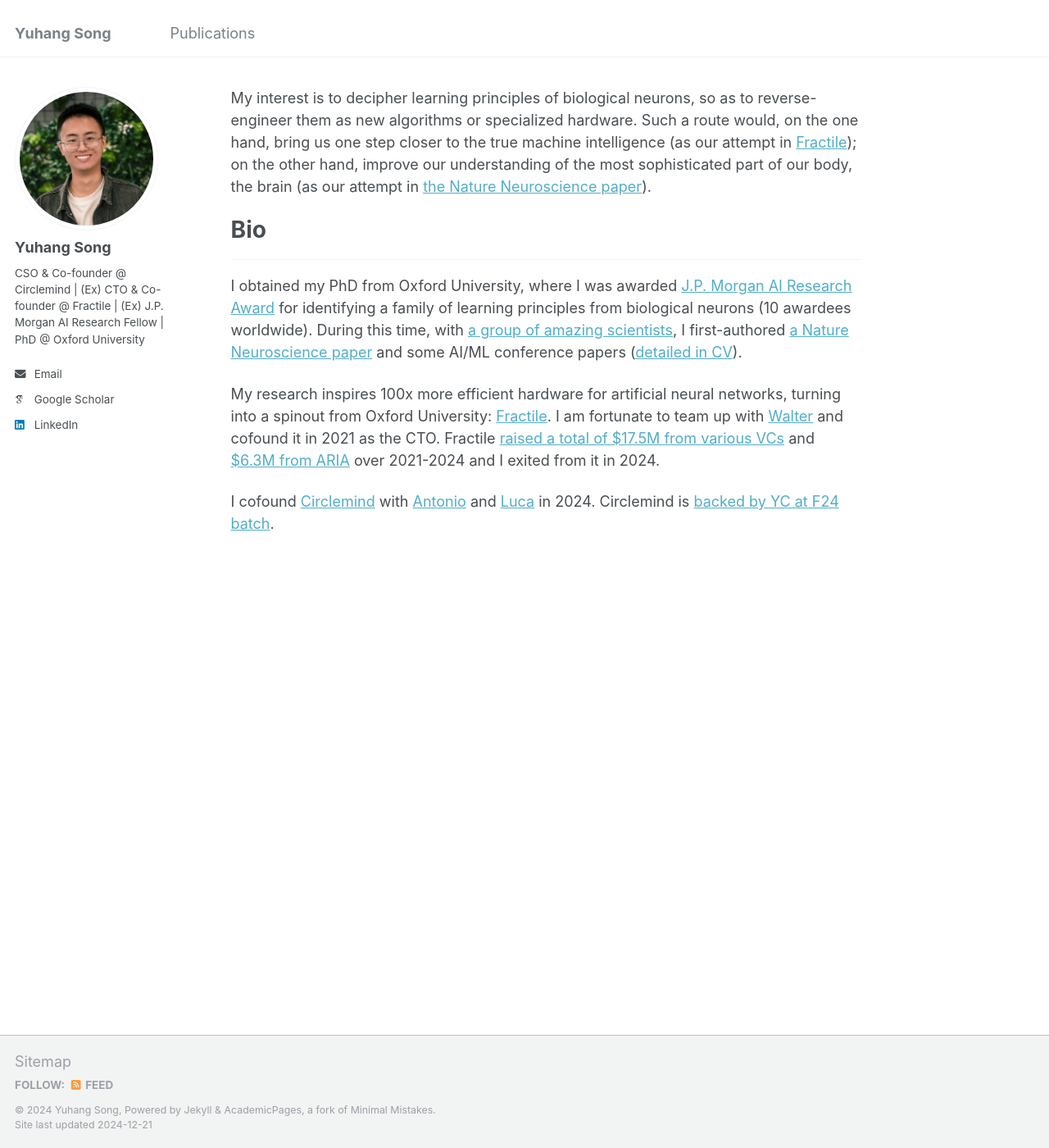
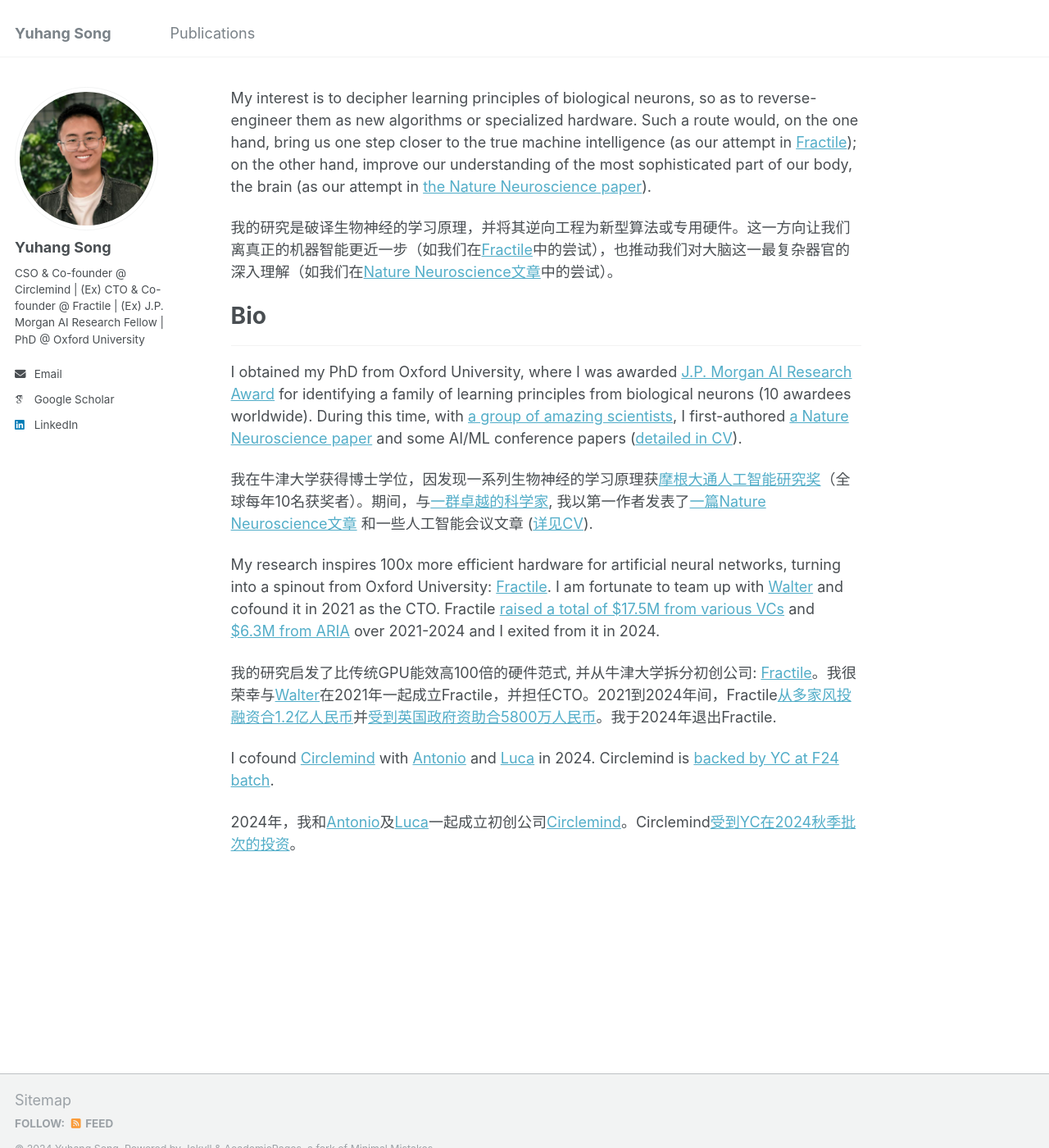
Before and after one commit to YuhangSong/YuhangSong.github.io, a Jekyll site: the page built from _pages/about.md, in a window 1280 px wide and 1400 px high. Shown: the whole window at 82% size. Built offline with Jekyll 4.4.1, drawn with Linux system fonts in a browser that asks for light colours; some web fonts are replaced.

Commit message:
update about.md

```diff
--- a/_pages/about.md
+++ b/_pages/about.md
@@ -10,6 +10,8 @@
 My interest is to decipher learning principles of biological neurons, so as to reverse-engineer them as new algorithms or specialized hardware. Such a route would, on the one hand, bring us one step closer to the true machine intelligence (as our attempt in [Fractile](https://www.fractile.ai/)); on the other hand, improve our understanding of the most sophisticated part of our body, the brain (as our attempt in [the Nature Neuroscience paper](https://www.nature.com/articles/s41593-023-01514-1)).
 <!-- , so that diseases related to learning, and broadly, to neural systems, can be better understood and treated -->
 
+我的研究是破译生物神经的学习原理，并将其逆向工程为新型算法或专用硬件。这一方向让我们离真正的机器智能更近一步（如我们在[Fractile](https://www.fractile.ai/)中的尝试），也推动我们对大脑这一最复杂器官的深入理解（如我们在[Nature Neuroscience文章](https://www.nature.com/articles/s41593-023-01514-1)中的尝试）。
+
 Bio
 ======
 ------
@@ -17,6 +19,12 @@
 <!-- in Computer Science & Neuroscience -->
 I obtained my PhD from Oxford University, where I was awarded [J.P. Morgan AI Research Award](https://www.jpmorgan.com/technology/artificial-intelligence/research-awards) for identifying a family of learning principles from biological neurons (10 awardees worldwide). During this time, with [a group of amazing scientists](https://www.mrcbndu.ox.ac.uk/groups/bogacz-group), I first-authored [a Nature Neuroscience paper](https://www.nature.com/articles/s41593-023-01514-1) and some AI/ML conference papers ([detailed in CV](http://yuhangsong.github.io/files/Curriculum_Vitae.pdf)).
 
+我在牛津大学获得博士学位，因发现一系列生物神经的学习原理获[摩根大通人工智能研究奖](https://www.jpmorgan.com/technology/artificial-intelligence/research-awards)（全球每年10名获奖者）。期间，与[一群卓越的科学家](https://www.mrcbndu.ox.ac.uk/groups/bogacz-group), 我以第一作者发表了[一篇Nature Neuroscience文章](https://www.nature.com/articles/s41593-023-01514-1) 和一些人工智能会议文章 ([详见CV](http://yuhangsong.github.io/files/Curriculum_Vitae.pdf)).
+
 My research inspires 100x more efficient hardware for artificial neural networks, turning into a spinout from Oxford University: [Fractile](https://www.fractile.ai/). I am fortunate to team up with [Walter](https://www.linkedin.com/in/walter-goodwin/) and cofound it in 2021 as the CTO. Fractile [raised a total of $17.5M from various VCs](https://fortune.com/2024/07/26/fractile-ai-chip-startup-nvidia-15-million-funding-seed-round/) and [$6.3M from ARIA](https://www.businessweekly.co.uk/posts/fractile-on-song-as-aria-awards-ps5m-to-ai-chip-design-pioneer) over 2021-2024 and I exited from it in 2024.
 
+我的研究启发了比传统GPU能效高100倍的硬件范式, 并从牛津大学拆分初创公司: [Fractile](https://www.fractile.ai/)。我很荣幸与[Walter](https://www.linkedin.com/in/walter-goodwin/)在2021年一起成立Fractile，并担任CTO。2021到2024年间，Fractile[从多家风投融资合1.2亿人民币](https://fortune.com/2024/07/26/fractile-ai-chip-startup-nvidia-15-million-funding-seed-round/)并[受到英国政府资助合5800万人民币](https://www.businessweekly.co.uk/posts/fractile-on-song-as-aria-awards-ps5m-to-ai-chip-design-pioneer)。我于2024年退出Fractile.
+
 I cofound [Circlemind](https://circlemind.co) with [Antonio](https://www.linkedin.com/in/antonio-vespoli-895727121/) and [Luca](https://www.linkedin.com/in/luca-pinchetti-414230222/) in 2024. Circlemind is [backed by YC at F24 batch](https://www.ycombinator.com/companies/circlemind).
+
+2024年，我和[Antonio](https://www.linkedin.com/in/antonio-vespoli-895727121/)及[Luca](https://www.linkedin.com/in/luca-pinchetti-414230222/)一起成立初创公司[Circlemind](https://circlemind.co)。Circlemind[受到YC在2024秋季批次的投资](https://www.ycombinator.com/companies/circlemind)。
```
